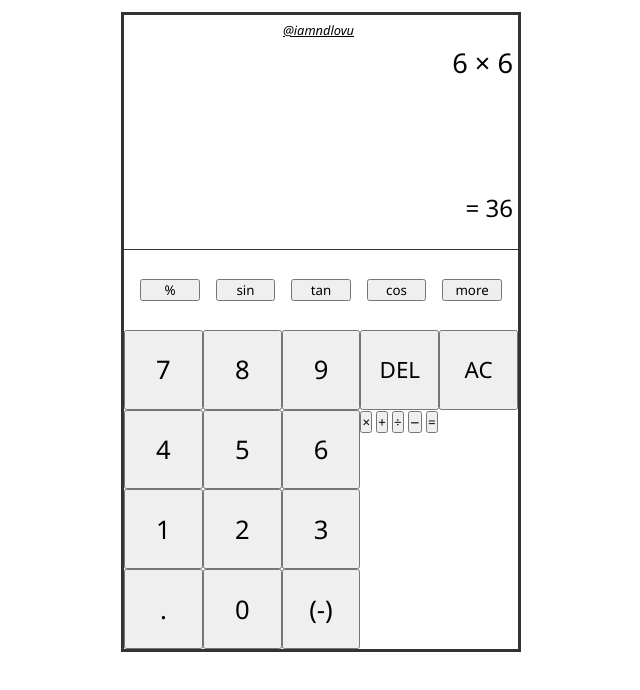
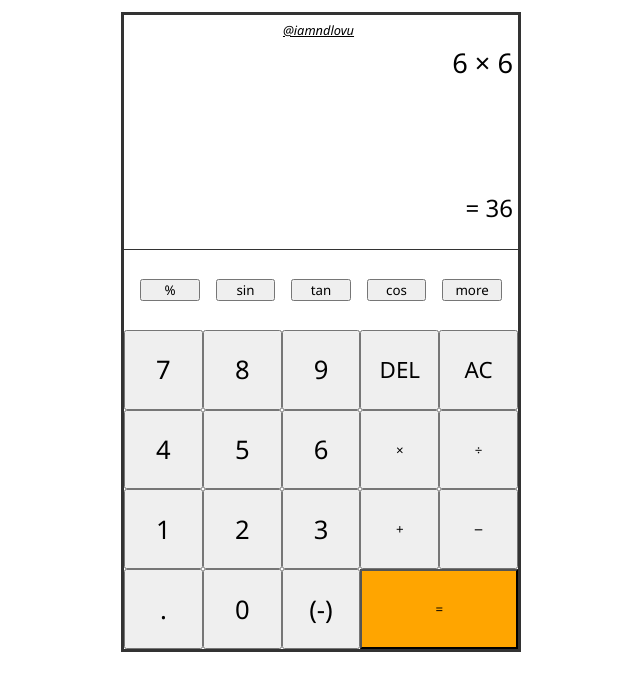
Before and after one commit to iamndlovu/calculator, a website: page index.html in a window 1280 px wide. Shown: the part 68-758 px from the top of the page, without its empty margins (319-959 px from the left). Drawn offline with Linux system fonts and the light colour scheme.

Commit message:
operators grid layout

```diff
--- a/css/buttons.css
+++ b/css/buttons.css
@@ -48,3 +48,18 @@
   flex: 1;
   font-size: 1.4rem;
 }
+
+#operators
+{
+  grid-row: 3 / -1;
+  grid-column: 4 / -1;
+
+  display: grid;
+  grid-template: repeat(3, 1fr) / repeat(2, 1fr);
+}
+
+.solve
+{
+  grid-column: 1 / -1;
+  background: orange;
+}
--- a/index.html
+++ b/index.html
@@ -42,12 +42,12 @@
         <button class="control" value="delete">DEL</button>
         <button class="control" value="clear">AC</button>
       </section>
-      <section class="operators">
+      <section id="operators">
         <button class="operator" value="multiply">&times;</button>
+        <button class="operator" value="divide">&divide;</button>
         <button class="operator" value="add">&plus;</button>
-        <button class="operator" value="divide">&divide;</button>
         <button class="operator" value="subtract">&minus;</button>
-        <button class="operator" value="solve">&equals;</button>
+        <button class="operator solve" value="solve">&equals;</button>
       </section>
     </section>
   </main>
```
